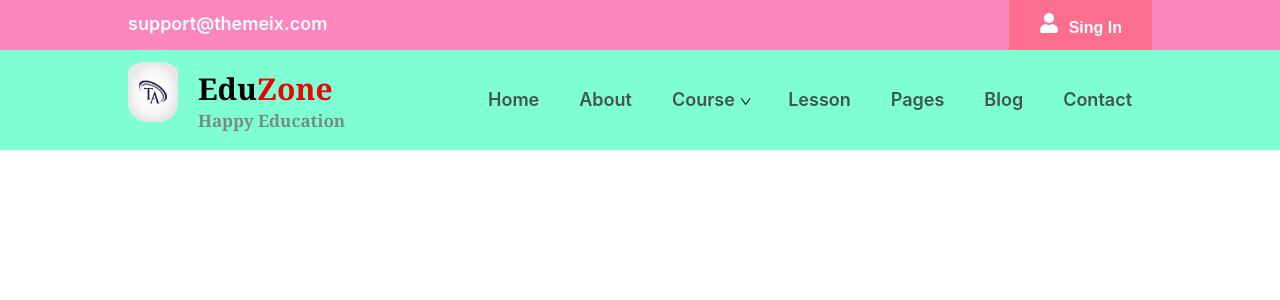
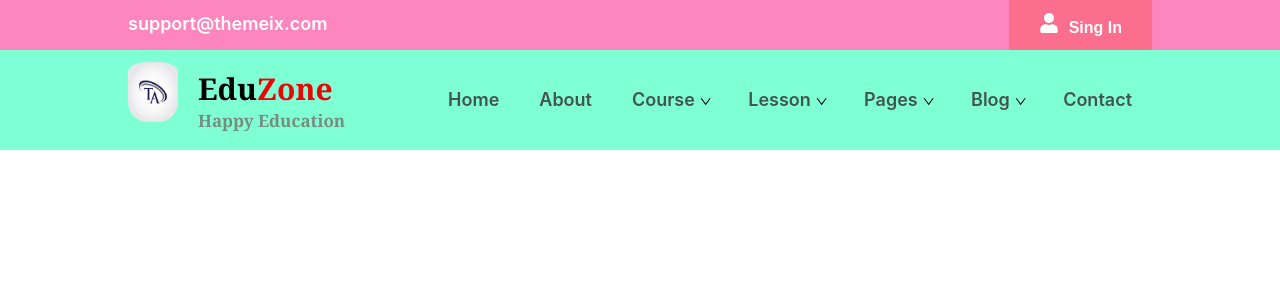
Before and after one commit to TamannaAfroz2666/Online-Course-BD, a React (Create React App) app: page / in a window 1280 px wide. Shown: the top 300 px of the page. Built offline with nearby package versions, Linux system fonts and the light colour scheme.

Commit message:
add three sections of set icon

```diff
--- a/src/Layout/Header/Header.js
+++ b/src/Layout/Header/Header.js
@@ -30,8 +30,17 @@ const Header = () => {
                         <AiOutlineDown className='iconDown' />
                         </small>
                         <a href="#">Lesson</a>
+                        <small >
+                        <AiOutlineDown className='iconDown' />
+                        </small>
                         <a href="#">Pages</a>
+                        <small >
+                        <AiOutlineDown className='iconDown' />
+                        </small>
                         <a href="#">Blog</a>
+                        <small >
+                        <AiOutlineDown className='iconDown' />
+                        </small>
                         <a href="#">Contact</a>
                     </div>
 
```
